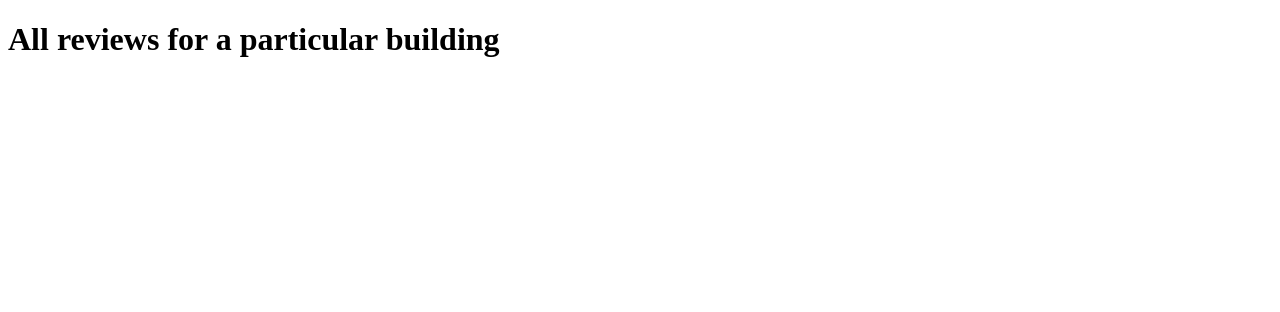
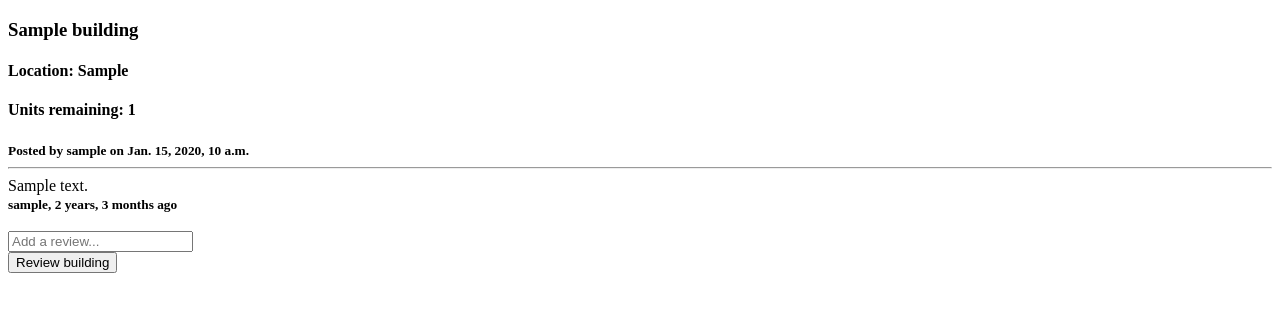
Before and after one commit to OyugoObonyo/DjangoBuilding, a Django app: page /buildings/show-reviews/1/ in a window 1280 px wide. Shown: the top 312 px of the page. Run offline with Django 4.2, Linux system fonts and the light colour scheme; a user stored in the database is signed in; tables that the repository leaves empty hold one stand-in row (values such as "Sample post").

Commit message:
complete review functionality

```diff
--- a/buildings/forms.py
+++ b/buildings/forms.py
@@ -1,5 +1,5 @@
 from django.forms import ModelForm
-from .models import Building
+from .models import Building, Review
 
 
 class AddBuildingForm(ModelForm):
--- a/buildings/models.py
+++ b/buildings/models.py
@@ -56,7 +56,6 @@ class Review(models.Model):
     A class representing the review table in the database
     """
 
-    title = models.CharField(max_length=50)
     body = models.CharField(max_length=150)
     owner = models.ForeignKey(User, on_delete=models.CASCADE)
     building = models.ForeignKey(Building, on_delete=models.CASCADE)
--- a/buildings/templates/buildings/show_all_reviews.html
+++ b/buildings/templates/buildings/show_all_reviews.html
@@ -4,11 +4,26 @@
     <meta charset="UTF-8">
     <meta http-equiv="X-UA-Compatible" content="IE=edge">
     <meta name="viewport" content="width=device-width, initial-scale=1.0">
-    <title>All reviews</title>
+    <title>Review a building</title>
 </head>
 <body>
     <div>
-        <h1>All reviews for a particular building</h1>
+        <h3>{{ building }}</h3>
+        <h4>Location: {{ building.location }}</h4>
+        <h4>Units remaining: {{ building.units_count }}</h4>
+        <b><small> Posted by {{ building.owner }} on {{ building.created_at }}</small></b>
     </div>
+    <hr>
+    {% for building_review in building_reviews %}
+    {{ building_review.body }}<br>
+    <b><small>{{ building_review.owner }}, {{ building_review.created_at | timesince }} ago</small></b><br>
+    {% endfor %}
+    <br>
+    <form method="POST" action="">
+        {% csrf_token %}
+        <input type="text" name="review" placeholder="Add a review..."><br>
+        <input type="submit" value="Review building">
+    </form>
+
 </body>
 </html>
--- a/buildings/templates/buildings/review_building_form.html
+++ b/buildings/templates/buildings/show_all_tenants.html
@@ -4,11 +4,11 @@
     <meta charset="UTF-8">
     <meta http-equiv="X-UA-Compatible" content="IE=edge">
     <meta name="viewport" content="width=device-width, initial-scale=1.0">
-    <title>Review a building</title>
+    <title>All tenants</title>
 </head>
 <body>
     <div>
-        <h1>Reviewing a particular building</h1>
+        <h1>Showing all tenants...</h1>
     </div>
 </body>
 </html>
--- a/buildings/urls.py
+++ b/buildings/urls.py
@@ -6,7 +6,7 @@ urlpatterns = [
     path('add-building/', views.add_building, name="add-building"),
     path('update-building/<int:id>/', views.update_building, name="update-building"),
     path('delete-building/<int:id>/', views.delete_building, name="delete-building"),
-    path('review-building/<int:id>/', views.review_building, name="review-building"),
     path('show-reviews/<int:id>/', views.show_reviews, name="show-reviews"),
-    path('move-in-building/<int:id>/', views.move_in_building, name="move-in-building")
+    path('move-in-building/<int:id>/', views.move_in_building, name="move-in-building"),
+    path('all-tenants/<int:id>/', views.view_tenants, name="view-tenants")
 ]
--- a/buildings/views.py
+++ b/buildings/views.py
@@ -1,7 +1,7 @@
 from django.contrib.auth.decorators import login_required
 from django.http import HttpResponse
 from django.shortcuts import render, redirect
-from buildings.models import Building
+from buildings.models import Building, Review
 from .forms import AddBuildingForm, UpdateBuildingForm
 
 
@@ -52,28 +52,39 @@ def delete_building(request, id):
     return redirect('home')
 
 @login_required(login_url='login')
-def review_building(request, id):
-    """
-
-    review_building enables users to add reviews for a particular building
-    """
-
-    return render(request, 'buildings/review_building_form.html')
-
-@login_required(login_url='login')
 def show_reviews(request, id):
     """
 
     show_reviews shows all reviews for a particular building
     """
+
     building = Building.objects.get(id=id)
     building_reviews = building.review_set.all()
+    if request.method == "POST":
+        body = request.POST.get("review")
+        review = Review(body=body, owner=request.user, building=building)
+        review.save()
+        return redirect(request.META.get('HTTP_REFERER', '/'))
     context = {"building": building, "building_reviews": building_reviews}
     return render(request, 'buildings/show_all_reviews.html', context)
 
+@login_required(login_url='login')
 def move_in_building(request, id):
     """
 
     move_in_building allows users to move into a partcular building
     """
     return HttpResponse("You have moved into building...")
+
+@login_required(login_url='login')
+def view_tenants(request, id):
+    """
+
+    view_tenants allows users to view all tenants of a particular building
+    """
+
+
+    building = Building.objects.get(id=id)
+    building_tenants = building.tenant_set.all()
+    context = {"building": building, "building_tenants": building_tenants}
+    return render(request, 'buildings/show_all_tenants.html', context)
```
Also changed, not shown: templates/home.html (+1 -6 lines), buildings/migrations/0010_remove_review_title.py (added).
